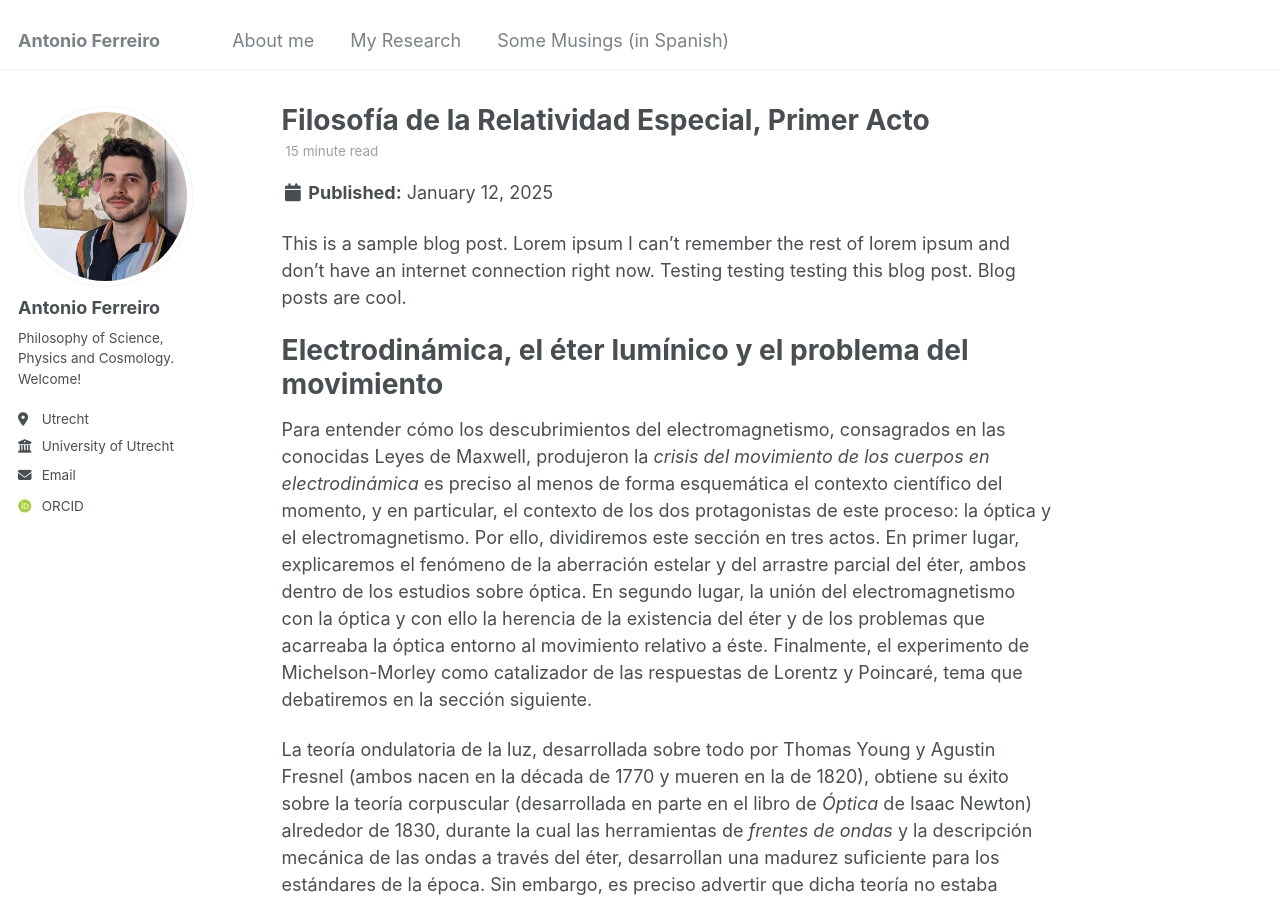
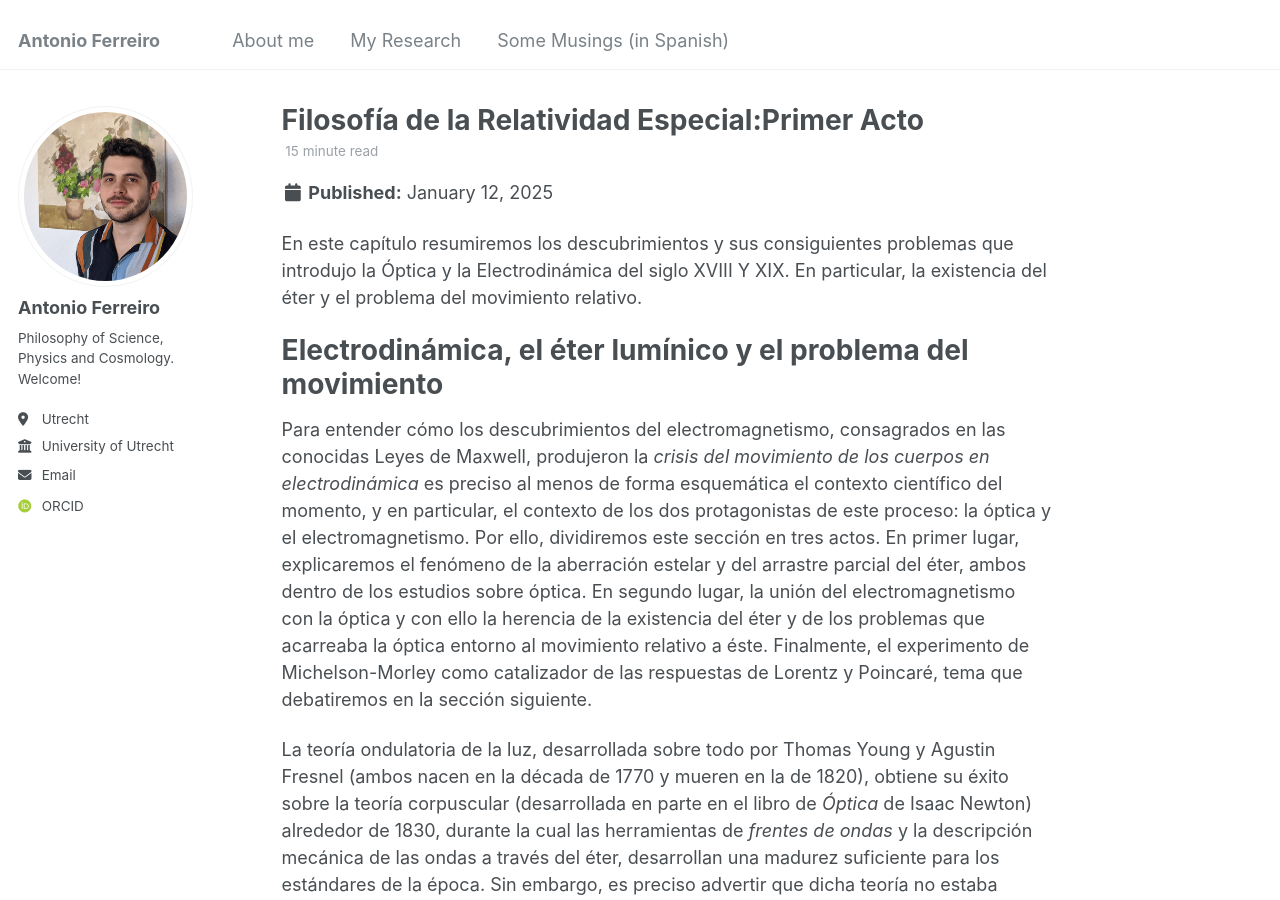
Before and after one commit to Anfedea/anfedea.github.io, a Jekyll site: the page built from _posts/2012-08-14-blog-post-1.md, in a window 1280 px wide and 900 px high. Built offline with Jekyll 4.4.1, drawn with Linux system fonts in a browser that asks for light colours; some web fonts are replaced.

Commit message:
Update 2012-08-14-blog-post-1.md

```diff
--- a/_posts/2012-08-14-blog-post-1.md
+++ b/_posts/2012-08-14-blog-post-1.md
@@ -1,12 +1,12 @@
 ---
-title: 'Filosofía de la Relatividad Especial, Primer Acto'
+title: 'Filosofía de la Relatividad Especial:Primer Acto'
 date: 2025-01-12
 permalink: /posts/2012/08/blog-post-1/
 tags:
   - Philosophy of Special Relativity
 ---
 
-This is a sample blog post. Lorem ipsum I can't remember the rest of lorem ipsum and don't have an internet connection right now. Testing testing testing this blog post. Blog posts are cool.
+En este capítulo resumiremos los descubrimientos y sus consiguientes problemas que introdujo la Óptica y la Electrodinámica del siglo XVIII Y XIX. En particular, la existencia del éter y el problema del movimiento relativo.
 
 Electrodinámica, el éter lumínico y el problema del movimiento
 ======
```
